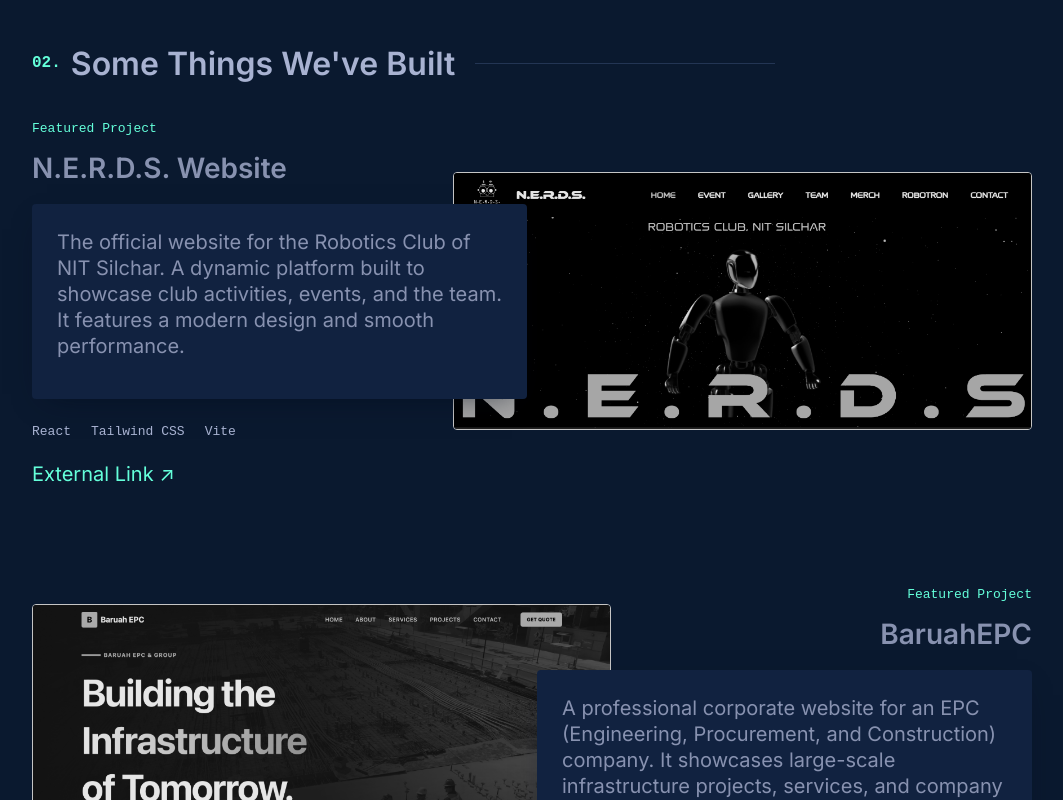
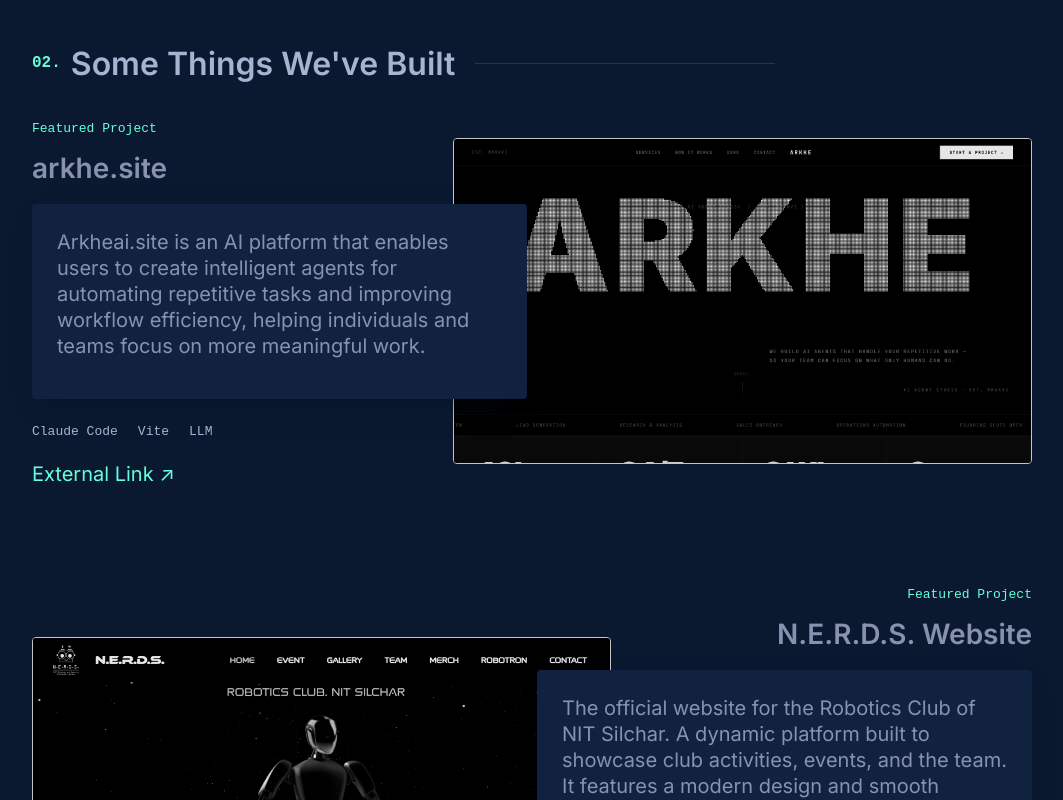
Before and after one commit to sunidhiyk/maxWeb-portfolio, a React (Vite) app: page / in a window 1280 px wide. Shown: the part 1420-2220 px from the top of the page, without its empty margins (108-1171 px from the left). Built offline with nearby package versions, Linux system fonts and the light colour scheme.

Commit message:
Add arkhe.site project

```diff
--- a/src/components/Projects.jsx
+++ b/src/components/Projects.jsx
@@ -6,6 +6,13 @@
     const [isPaused, setIsPaused] = useState(false);
 
     const projects = [
+        {
+            title: 'arkhe.site',
+            description: 'Arkheai.site is an AI platform that enables users to create intelligent agents for automating repetitive tasks and improving workflow efficiency, helping individuals and teams focus on more meaningful work.',
+            tech: ['Claude Code', 'Vite', 'LLM'],
+            link: 'https://arkhe.site/',
+            image: '/assets/arkhe.png'
+        },
         {
             title: 'N.E.R.D.S. Website',
             description: 'The official website for the Robotics Club of NIT Silchar. A dynamic platform built to showcase club activities, events, and the team. It features a modern design and smooth performance.',
```
Also changed, not shown: public/assets/arkhe.png (added).
